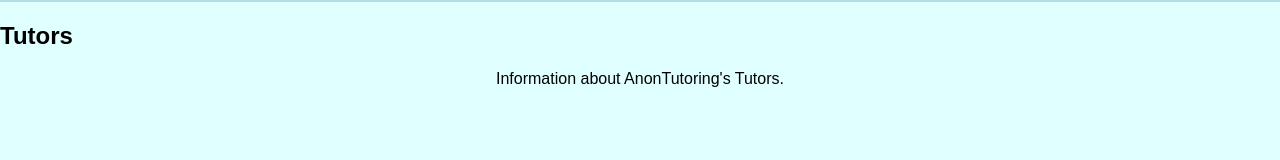
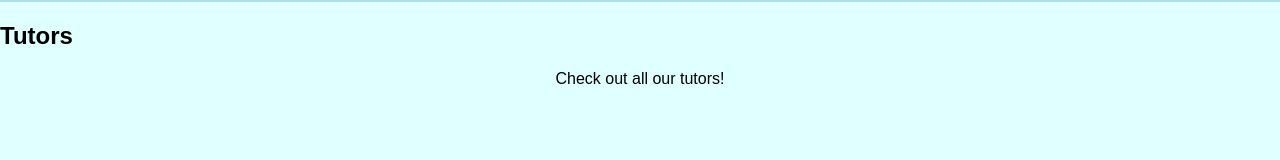
Before and after one commit to PandaGrdn/AnonTutoring, a website: page public/tutors.html in a window 1280 px wide. Shown: the part 176-336 px from the top of the page. Drawn offline with Linux system fonts and the light colour scheme.

Commit message:
Changed tutor info

```diff
--- a/public/tutors.html
+++ b/public/tutors.html
@@ -25,7 +25,7 @@
     <main>
         <section>
             <h2>Tutors</h2>
-            <p>Information about AnonTutoring's Tutors.</p>
+            <p>Check out all our tutors!</p>
         </section>
     </main>
     <footer>
```
